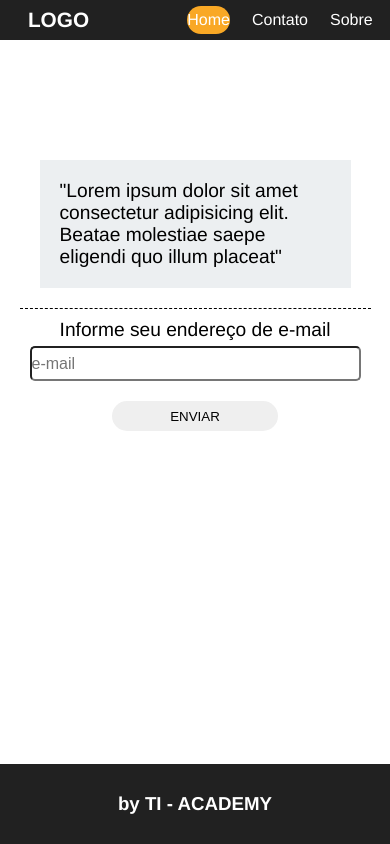
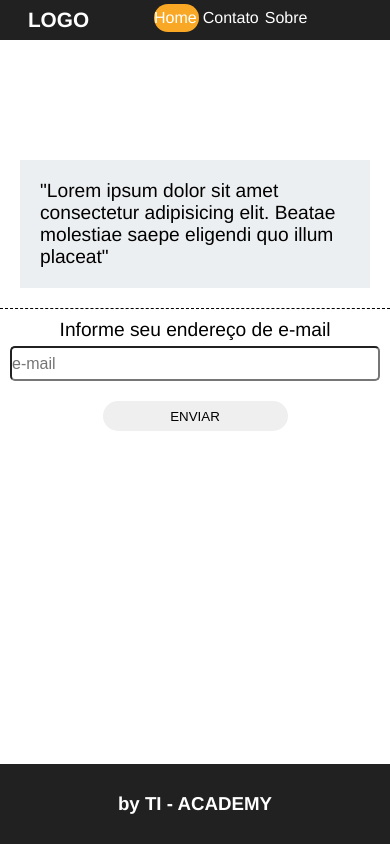
Before and after one commit to thiagocalvi/desafiociclo1, a plain HTML site: page desafio-1/index.html in a window 390 px wide. Drawn offline with Linux system fonts and the light colour scheme.

Commit message:
15/10/21 - Finalizado

```diff
--- a/desafio-1/style.css
+++ b/desafio-1/style.css
@@ -160,9 +160,16 @@ footer#rodape{
 }
 @media screen and (max-width: 640px){
     section#conteudo-central{
-        width: 90%;
+        width: auto;
+    }
+    header#cabecalho nav#menu{
+        display: inline;
+        padding-left: 35px;
     }
     header#cabecalho nav#menu ul li{
-        margin-right: 20px;
+        padding-right: 2px;
+        width: auto;
     }
+
+
 }
```
Also changed, not shown: desafio-2/style.css (+14 -3 lines).
